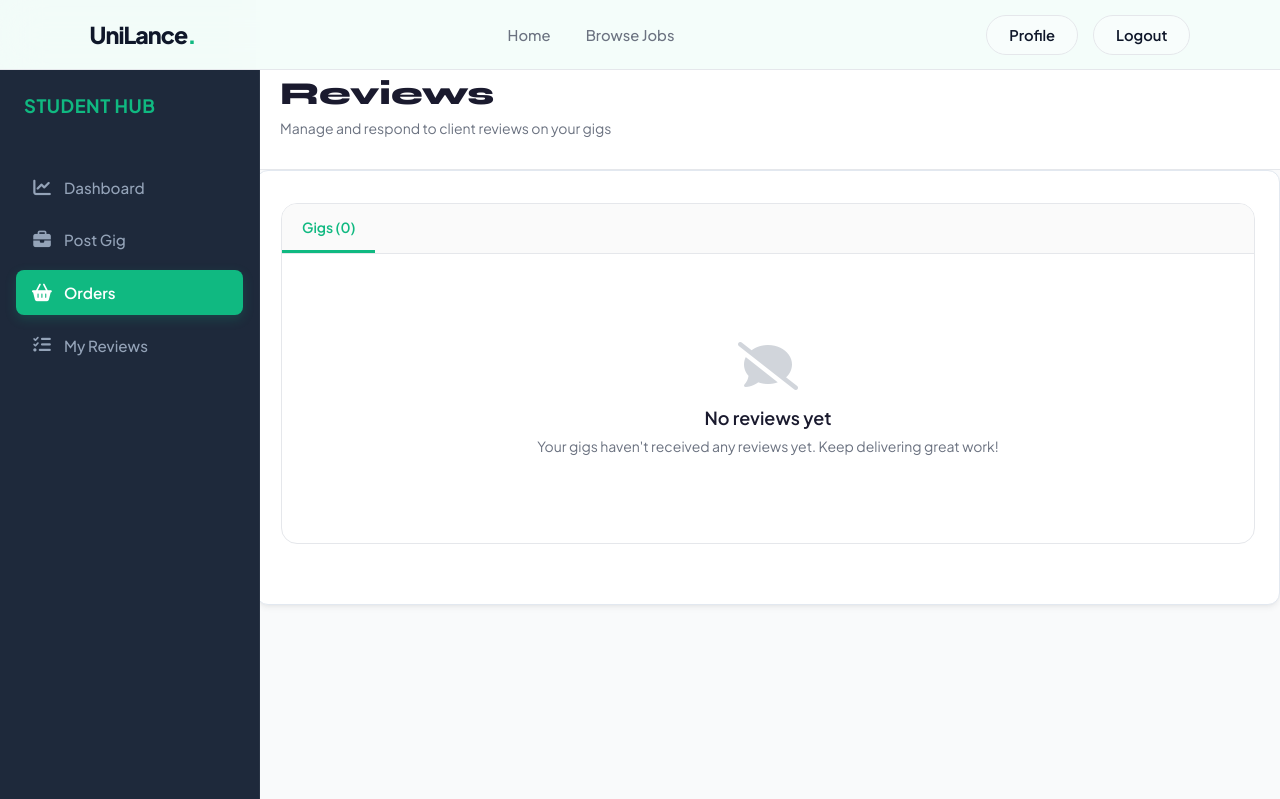
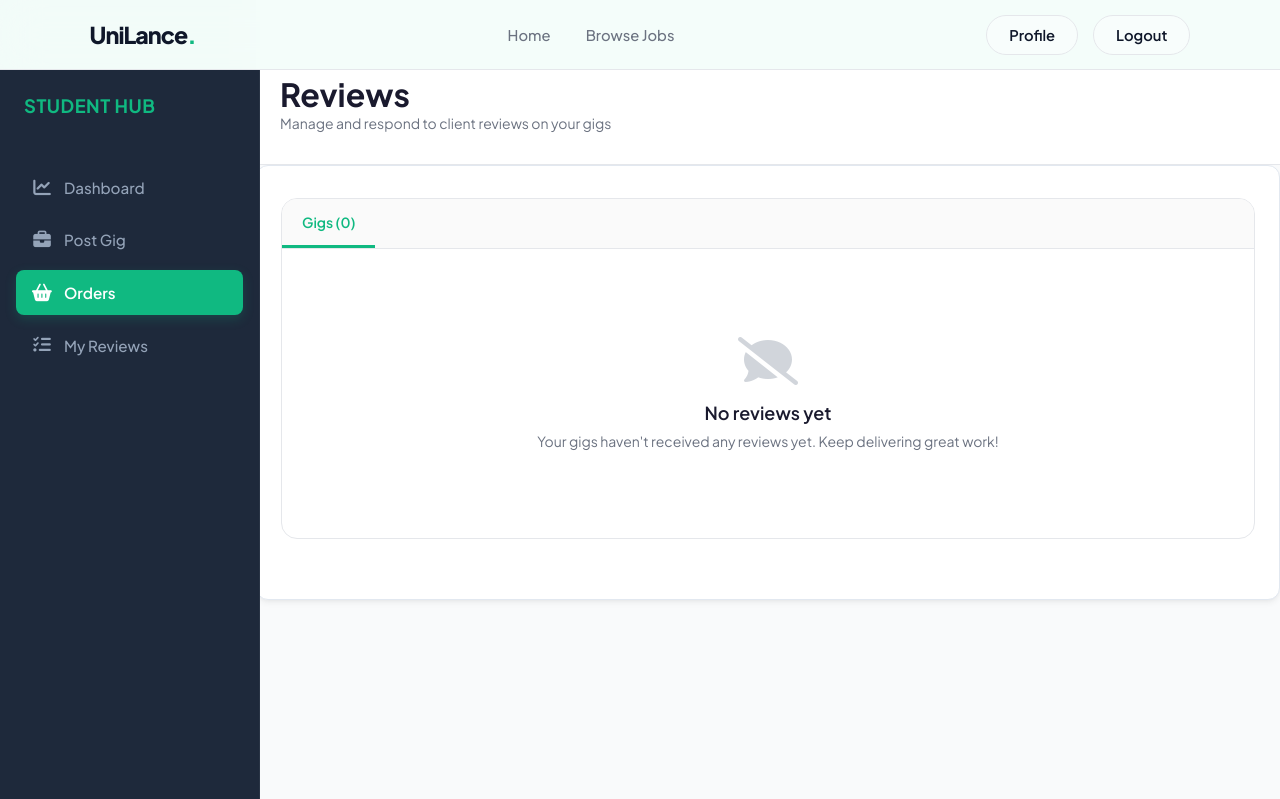
Before and after one commit to poornaD2003/uniFreelancer-WebSIte, a PHP site: page /my-gigs.php in a window 1280 px wide. Shown: the top 799 px of the page. Run offline with PHP 8.4, Linux system fonts and the light colour scheme; the visitor is signed in with stand-in values (Sample User, id 1); data that the repository does not hold is empty.

```diff
--- a/my-gigs.php
+++ b/my-gigs.php
@@ -165,7 +165,6 @@ body {
 }
 
 .header-title {
-    font-family: 'Syne', sans-serif;
     font-size: 32px;
     font-weight: 800;
     color: var(--ink);
@@ -471,7 +470,7 @@ body {
         <div class="page-header">
             <div class="header-inner">
                 <br><br>
-                <h1 class="header-title">Reviews</h1>
+                <h1>Reviews</h1>
                 <p class="header-sub">Manage and respond to client reviews on your gigs</p>
             </div>
         </div>
```
